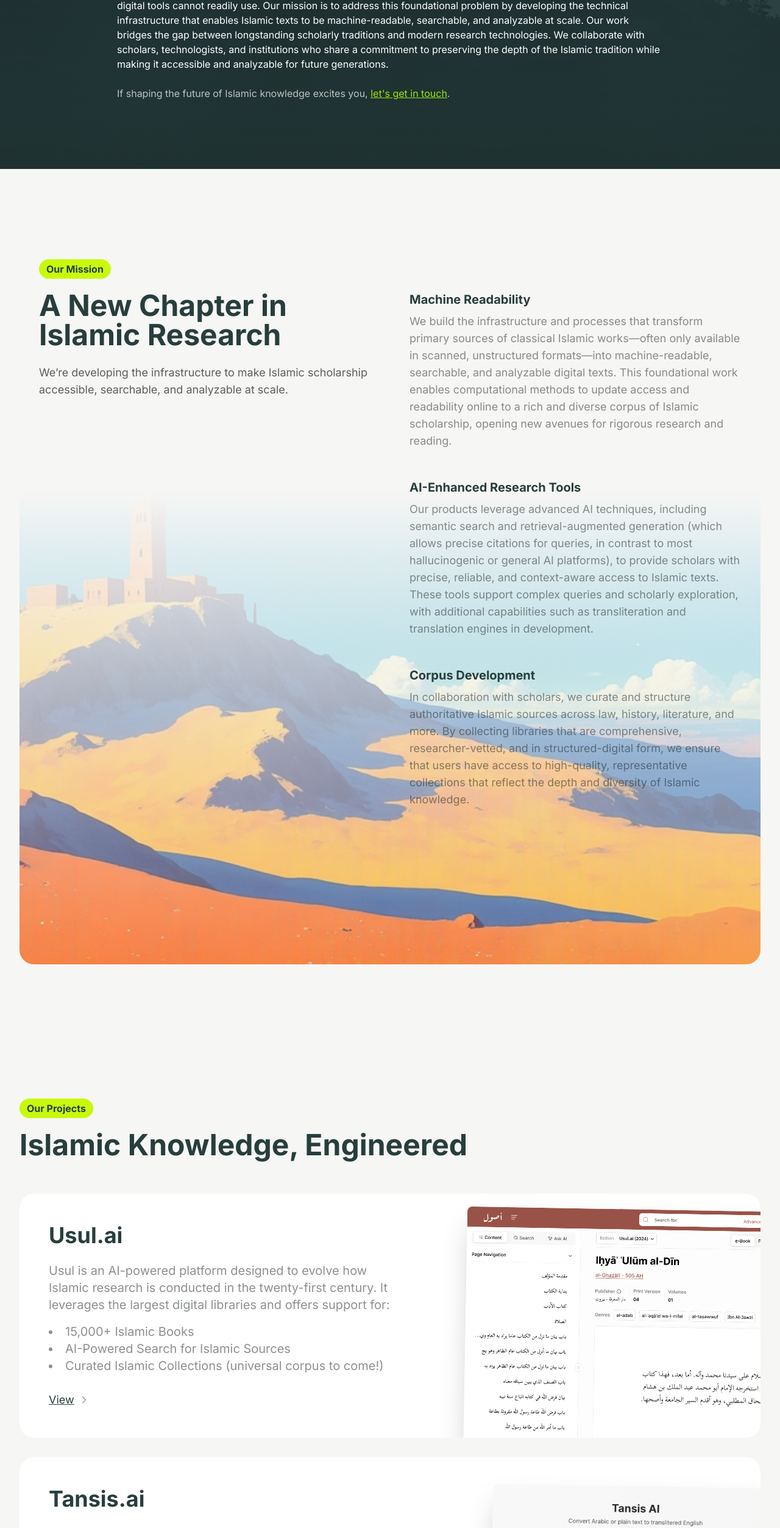
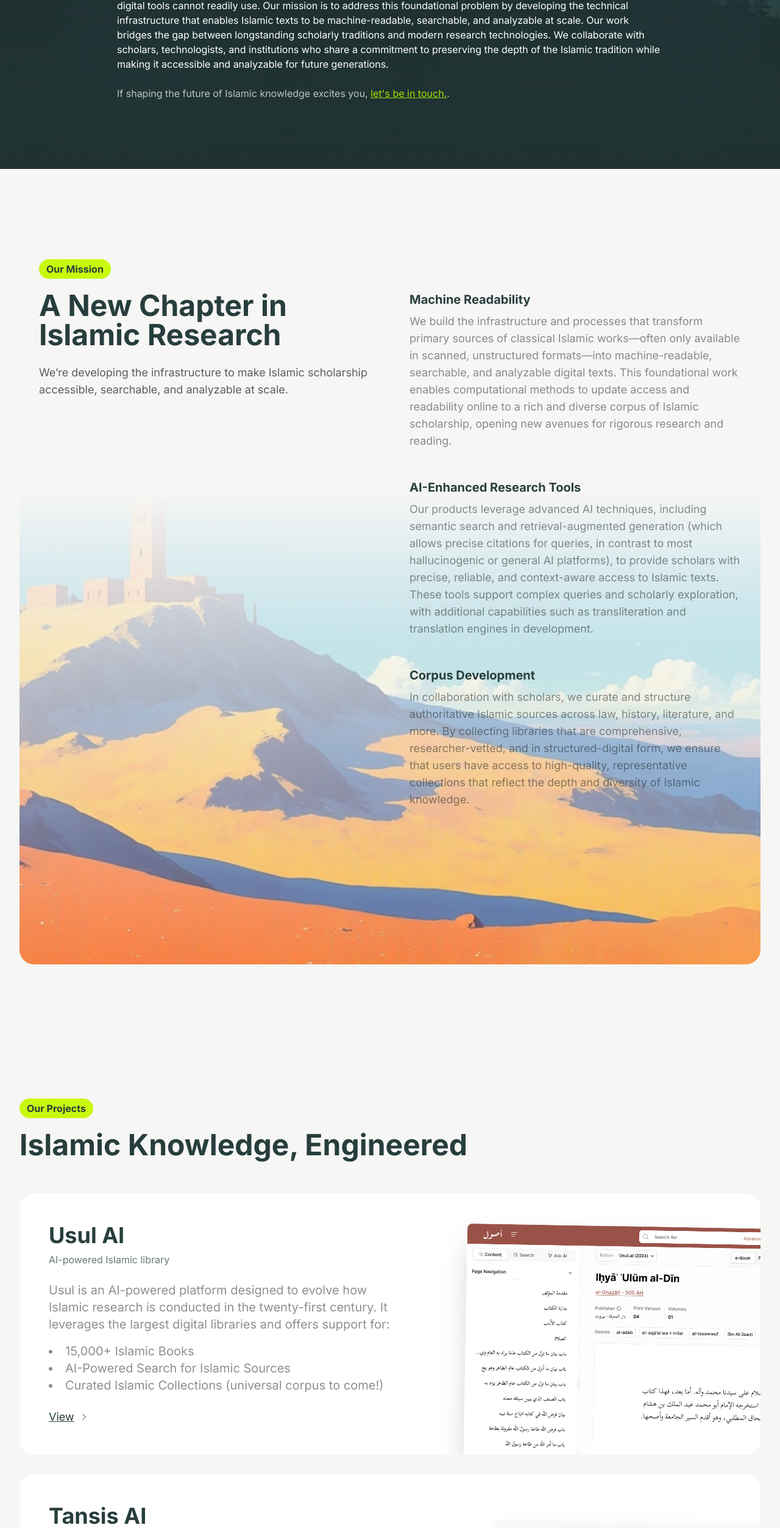
Before and after one commit to seemorg/digitalseem.org, a Next.js app: page / in a window 1280 px wide. Shown: the part 1111-3616 px from the top of the page at 61% size. Built offline with nearby package versions, Linux system fonts and the light colour scheme; no server answers; a web font is replaced by a local one.

Commit message:
update: copy edits

```diff
--- a/src/app/_components/hero.tsx
+++ b/src/app/_components/hero.tsx
@@ -129,7 +129,7 @@
               href={siteConfig.contact.mailto}
               className="text-lime-400 underline"
             >
-              let&apos;s get in touch
+              let&apos;s be in touch.
             </a>
             .
           </p>
--- a/src/app/_components/projects.tsx
+++ b/src/app/_components/projects.tsx
@@ -19,8 +19,12 @@
             <div className="flex h-full flex-col lg:w-1/2 lg:justify-between">
               <div>
                 <h3 className="text-primary-foreground text-4xl font-semibold">
-                  Usul.ai
+                  Usul AI
                 </h3>
+
+                <p className="text-primary-foreground/70 mt-2">
+                  AI-powered Islamic library
+                </p>
 
                 <p className="text-secondary/70 mt-6 text-xl">
                   Usul is an AI-powered platform designed to evolve how Islamic
@@ -68,8 +72,12 @@
             <div className="flex h-full flex-col lg:w-1/2 lg:justify-between">
               <div>
                 <h3 className="text-primary-foreground text-4xl font-semibold">
-                  Tansis.ai
+                  Tansis AI
                 </h3>
+
+                <p className="text-primary-foreground/70 mt-2">
+                  AI-enabled Arabic to English transliteration
+                </p>
 
                 <p className="text-secondary/70 mt-6 text-xl">
                   Tansis converts Arabic text to Latin script using various
@@ -115,11 +123,11 @@
             <div className="flex h-full flex-col lg:w-1/2 lg:justify-between">
               <div>
                 <h3 className="text-primary-foreground text-4xl font-semibold">
-                  Arabic OCR
+                  Maktoob OCR
                 </h3>
 
                 <p className="text-secondary/70 mt-6 text-xl">
-                  A state-of-the-art Arabic OCR model using recent breakthroughs
+                  Maktoob OCR is a state-of-the-art Arabic OCR model using recent breakthroughs
                   in Vision LLMs. We&apos;re using and improving the model
                   internally. Stay tuned for the public release.
                 </p>
--- a/src/app/_components/stats.tsx
+++ b/src/app/_components/stats.tsx
@@ -13,7 +13,7 @@
   return (
     <section className="py-20">
       <Container className="flex flex-wrap justify-between gap-10">
-        <Stat value="Registered Non-Profit" label="501(c)3 status pending" />
+        <Stat value="Registered Non-Profit" label="501(c)3 since 2021" />
         <Stat value="2021" label="Year Founded" />
         <Stat value="100,000+" label="Users" />
         <Stat value="142+" label="Countries" />
--- a/src/app/_components/team.tsx
+++ b/src/app/_components/team.tsx
@@ -15,70 +15,70 @@
     name: "Intisar Rabb",
     title: "Board Member",
     description:
-      "Intisar is a Law professor at Harvard. She leads SHARIAsource and the Program in Islamic Law.",
+      "She is a Professor of law and history at Harvard, specializing in criminal law and interpretation (usul al-fiqh). She leads the Program in Islamic Law and the SHARIAsource Lab , and IslamicLawBlog.",
     image: "/images/team/intisar.png",
   },
   {
     name: "Zeki Mokhtarzada",
     title: "Board Member",
     description:
-      "Zeki is an entrepreneur with deep technical expertise. He co-founded Freewebs and Truebill.",
+      " He is a serial entrepeneur and technology innovator. He has served as CTO to various start-ups and has co-founded multiple ventures, including webs.com (acquired by Vistaprint) and Truebill (now Rocket Money).",
     image: "/images/team/zeki.png",
   },
   {
     name: "Adnan Zulfiqar",
     title: "Board Member",
     description:
-      "Adnan specializes in Islamic and criminal law. He drafted criminal codes for Maldives and Somalia.",
+      "He is a Professor of law at Boston College Law School, where he teaches and writes on criminal law and the laws of war. He helped draft the Islamic criminal codes for the Maldives and Somalia.",
     image: "/images/team/adnan.png",
   },
   {
     name: "Ahmet Aktan",
     title: "Digitization Lead",
     description:
-      "Ahmed holds a PhD. from Al-Azhar university. He leads the digitization team and efforts.",
+      "He is a researcher who holds a PhD in Islamic Studies from Al-Azhar University. He leads the digitization team and efforts to expand the collections at Usul AI.",
     image: "/images/team/ahmed-aktan.png",
   },
   {
     name: "Anas Hassanien",
     title: "Software Engineer",
     description:
-      "Anas leads the development of our core products. He was a software engineer at Simli AI.",
+      "He is a software engineer with full-stack experience, who previously served at Simli AI. He leads the development of core products as Usul.AI.",
     image: "/images/team/anas.png",
   },
   {
     name: "Abtsam Saleh",
     title: "Director of Operations",
     description:
-      "Abtsam is a PhD candidate at Harvard University researching the social dimensions of human-centered technologies.",
+      "She is a PhD candidate at Harvard University researching the social dimensions of humancentered technologies, and serves as an administrator and researcher at Usul.AI, where she directs operations and bridges engineering and research",
     image: "/images/team/abtsam.png",
   },
   {
     name: "Ismail Safadi",
     title: "Researcher",
     description:
-      "Ismail specializes in Hanafi fiqh. He studied at the University of Jordan and in Turkey.",
+      "He is a researcher who specializes in Hanafi fiqh. He studied at the University of Jordan and in Turkey. He works on book digitization and annotation at Usul AI.",
     image: "/images/team/ismail.png",
   },
   {
     name: "Ryad Ramo",
     title: "Researcher",
     description:
-      "Ryad specializes in Maliki fiqh and Andulisian hisory. He co-managed Markaz Imam Malik.",
+      "He is a researcher of Islamic knowledge and history, holds a BA in Islamic Studies, and founded the publication the Gems of Al-Andalus. He works on book-digitization and annotation at Usul AI.",
     image: "/images/team/ryad.png",
   },
   {
     name: "Abdellatif Abdelfattah",
-    title: "Founding CEO",
+    title: "Former CEO",
     description:
-      "Abdellatif co-founded Tarteel AI, lead engineering at Quran.com, and worked at Twitter.",
+      "He is an engineer who served as a co-founding engineer at Tarteel AI and our own Usul AI. He previously lead engineering at Quran.com and worked at Twitter",
     image: "/images/team/abdellatif.png",
   },
   {
     name: "Ahmed Riad",
-    title: "Founding Engineer",
+    title: "Former Lead Engineer",
     description:
-      "Ahmed co-founded Remail AI, Betterbook, and was an engineer at Quran.com.",
+      "He is a software engineer who served as founding-engineer at at several start-ups (including Remail AI, Betterbook, and our own Usul AI). he also served as an engineer at Qur'an.com",
     image: "/images/team/ahmed-riad.png",
   },
 ];
--- a/src/app/careers/page.tsx
+++ b/src/app/careers/page.tsx
@@ -39,7 +39,7 @@
             </h1>
 
             <p className="mt-2 text-secondary">
-            Help us advance Islamic research with innovative technology. Explore our current openings and apply to be part of a mission-driven team.
+              Help us advance Islamic research with innovative technology. Explore our current openings and apply to be part of a mission-driven team.
             </p>
           </div>
 
--- a/src/components/layout/navbar.tsx
+++ b/src/components/layout/navbar.tsx
@@ -44,13 +44,13 @@
     <nav
       className={cn(
         variant === "overlay" &&
-          "fixed top-0 right-0 left-0 text-white backdrop-blur-lg",
+        "fixed top-0 right-0 left-0 text-white backdrop-blur-lg",
       )}
       style={
         variant === "overlay"
           ? {
-              background: `linear-gradient(180deg, rgba(43, 55, 61, 0.40) 0%, rgba(115, 147, 163, 0.00) 100%)`,
-            }
+            background: `linear-gradient(180deg, rgba(43, 55, 61, 0.40) 0%, rgba(115, 147, 163, 0.00) 100%)`,
+          }
           : undefined
       }
     >
--- a/src/lib/config.ts
+++ b/src/lib/config.ts
@@ -1,6 +1,6 @@
 import { type Metadata, type Viewport } from "next";
 
-const contactEmail = "contact@digitalseem.org";
+const contactEmail = "contact@usul.ai";
 
 export const siteConfig = {
   org: "Seemore Foundation",
@@ -18,7 +18,7 @@
     height: 473,
     alt: "Seemore Cover",
   },
-  url: "https://digitalseem.org",
+  url: "https://seemore.foundation",
 };
 
 export const getMetadata = ({
```
